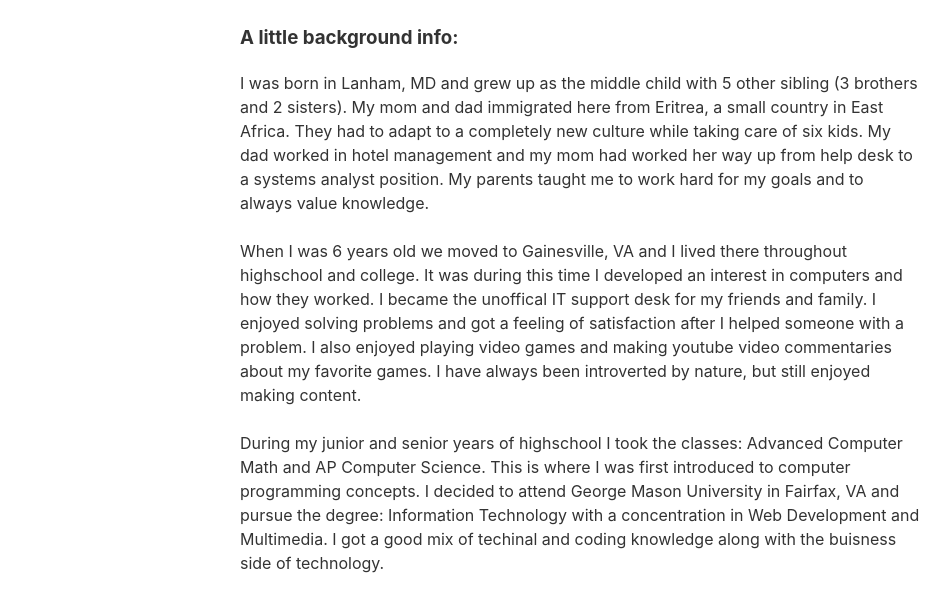
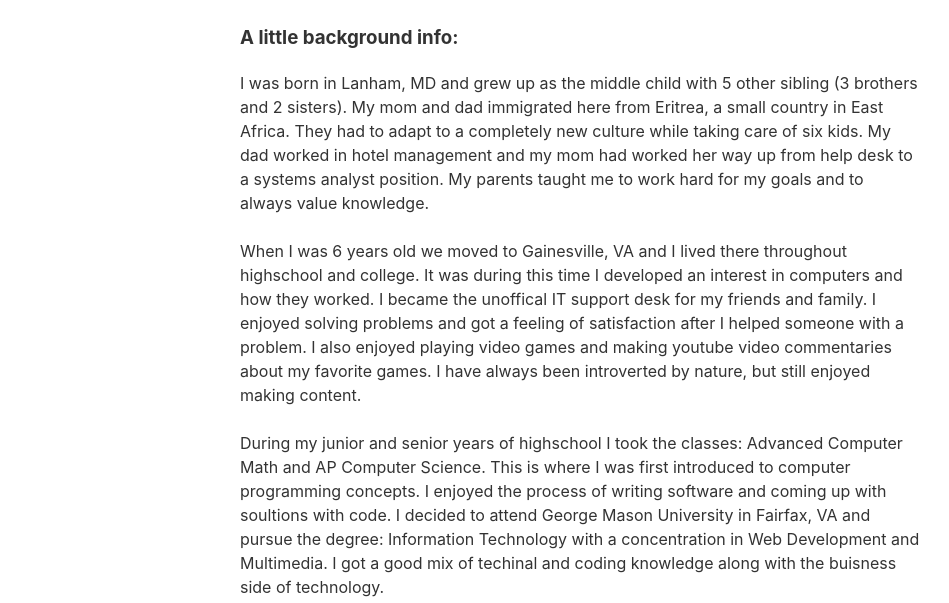
Before and after one commit to aabdulk862/gatsby-blog, a Gatsby site: page /intro/ in a window 1280 px wide. Shown: the part 166-769 px from the top of the page, without its empty margins (0-949 px from the left). Built offline with nearby package versions, Linux system fonts and the light colour scheme; Gatsby itself is replaced by a stand-in of ours.

Commit message:
Update intro.md

```diff
--- a/src/markdown-pages/intro.md
+++ b/src/markdown-pages/intro.md
@@ -10,8 +10,7 @@ My mom and dad immigrated here from Eritrea, a small country in East Africa. The
 
 When I was 6 years old we moved to Gainesville, VA and I lived there throughout highschool and college. It was during this time I developed an interest in computers and how they worked. I became the unoffical IT support desk for my friends and family. I enjoyed solving problems and got a feeling of satisfaction after I helped someone with a problem. I also enjoyed playing video games and making youtube video commentaries about my favorite games. I have always been introverted by nature, but still enjoyed making content.
 
-During my junior and senior years of highschool I took the classes: Advanced Computer Math and AP Computer Science. This is where I was first introduced to computer programming concepts.
-I decided to attend George Mason University in Fairfax, VA and pursue the degree: Information Technology with a concentration in Web Development and Multimedia. I got a good mix of techinal and coding knowledge along with the buisness side of technology.
+During my junior and senior years of highschool I took the classes: Advanced Computer Math and AP Computer Science. This is where I was first introduced to computer programming concepts. I enjoyed the process of writing software and coming up with soultions with code. I decided to attend George Mason University in Fairfax, VA and pursue the degree: Information Technology with a concentration in Web Development and Multimedia. I got a good mix of techinal and coding knowledge along with the buisness side of technology.
 
 Currently I am a Full-Stack Developer who is deeply knowledgeable in a wide array of front end and back end languages, responsive frameworks, databases, and best code practices.
 My objective is simply to be the best web developer I can be and to make an impact on the technology industry. I am dedicated to perfecting my craft by learning everday and pushing my abilities with code.
```
